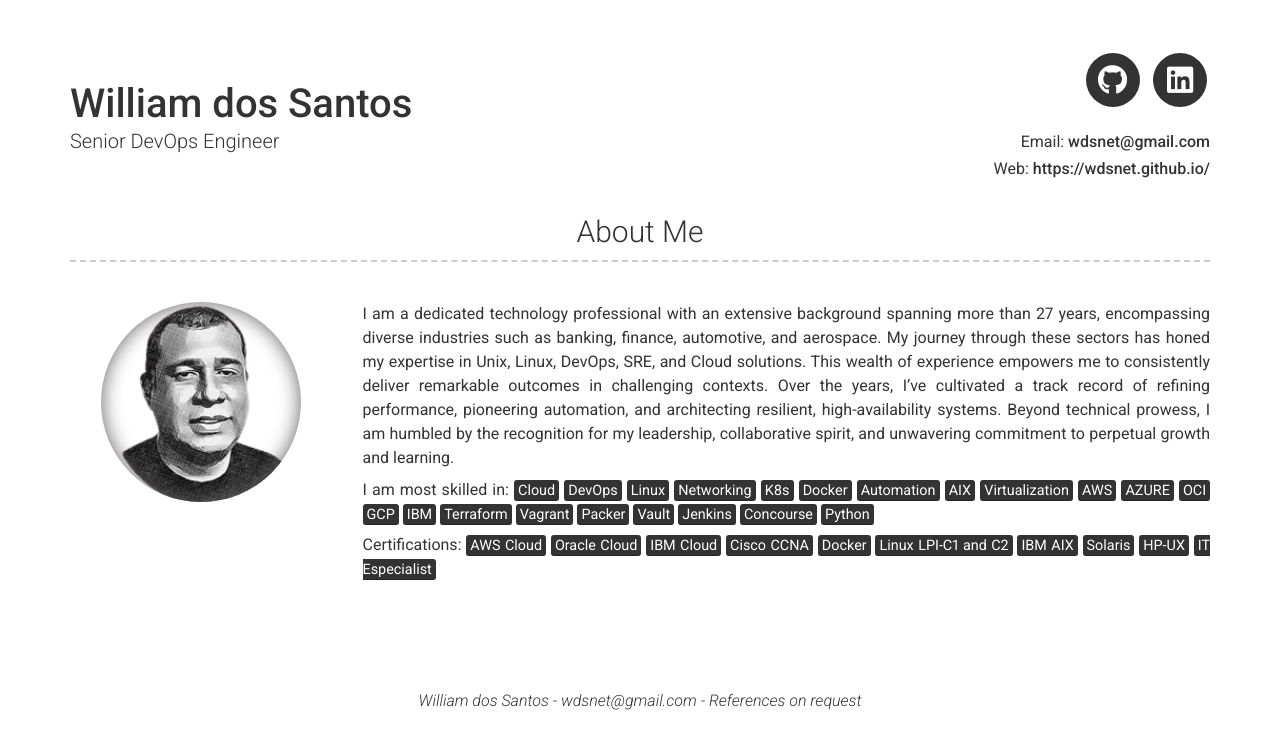
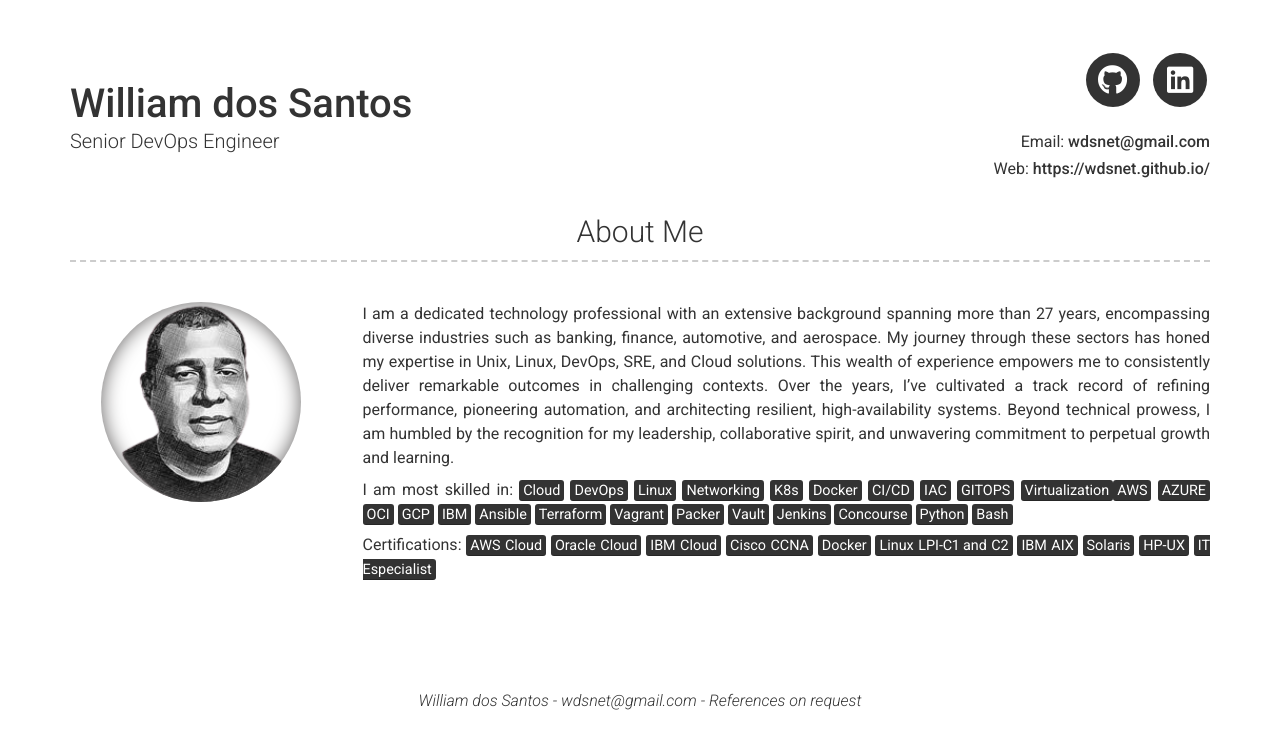
Before and after one commit to wdsnet/wdsnet.github.io, a Jekyll site: the page built from index.md, in a window 1280 px wide. Shown: the top 749 px of the page. Built offline with Jekyll 4.4.1, drawn with Linux system fonts in a browser that asks for light colours; nearby versions of some CDN libraries.

Commit message:
Update _config.yml

```diff
--- a/_config.yml
+++ b/_config.yml
@@ -45,13 +45,13 @@ linkedin_username: wdsnet
 # google_analytics: "UA-00000000-0"
 
 # About Section
-# about_title: About Me   [ Download Resume ](William_Resume.pdf){: .btn btn-center }
+# about_title: About Me   [Download Resume](William_Resume.pdf){: .btn btn-center }
 about_profile_image: images/profile.jpg
 about_content: | # this will include new lines to allow paragraphs
   I am a dedicated technology professional with an extensive background spanning more than 27 years, encompassing diverse industries such as banking, finance, automotive, and aerospace. My journey through these sectors has honed my expertise in Unix, Linux, DevOps, SRE, and Cloud solutions. This wealth of experience empowers me to consistently deliver remarkable outcomes in challenging contexts. Over the years, I've cultivated a track record of refining performance, pioneering automation, and architecting resilient, high-availability systems. Beyond technical prowess, I am humbled by the recognition for my leadership, collaborative spirit, and unwavering commitment to perpetual growth and learning.
 
-  I am most skilled in: <mark>Cloud</mark> <mark>DevOps</mark> <mark>Linux</mark> <mark>Networking</mark> <mark>K8s</mark> <mark>Docker</mark> <mark>Automation</mark> <mark>AIX</mark> <mark>Virtualization</mark>
-  <mark>AWS</mark> <mark>AZURE</mark> <mark>OCI</mark> <mark>GCP</mark> <mark>IBM</mark> <mark>Terraform</mark> <mark>Vagrant</mark> <mark>Packer</mark> <mark>Vault</mark> <mark>Jenkins</mark> <mark>Concourse</mark> <mark>Python</mark>
+  I am most skilled in: <mark>Cloud</mark> <mark>DevOps</mark> <mark>Linux</mark> <mark>Networking</mark> <mark>K8s</mark> <mark>Docker</mark> <mark>CI/CD</mark> <mark>IAC</mark> <mark>GITOPS</mark> <mark>Virtualization</mark><mark>AWS</mark> <mark>AZURE</mark> <mark>OCI</mark> <mark>GCP</mark> <mark>IBM</mark> <mark>Ansible</mark> <mark>Terraform</mark> <mark>Vagrant</mark> <mark>Packer</mark> <mark>Vault</mark> <mark>Jenkins</mark> <mark>Concourse</mark> <mark>Python</mark> <mark>Bash</mark>
+
 
   Certifications: <mark>AWS Cloud</mark> <mark>Oracle Cloud</mark> <mark>IBM Cloud</mark> <mark>Cisco CCNA</mark> <mark>Docker</mark> <mark>Linux LPI-C1 and C2</mark> <mark>IBM AIX</mark> <mark>Solaris</mark> <mark>HP-UX</mark> <mark>IT Especialist</mark>
 
```
